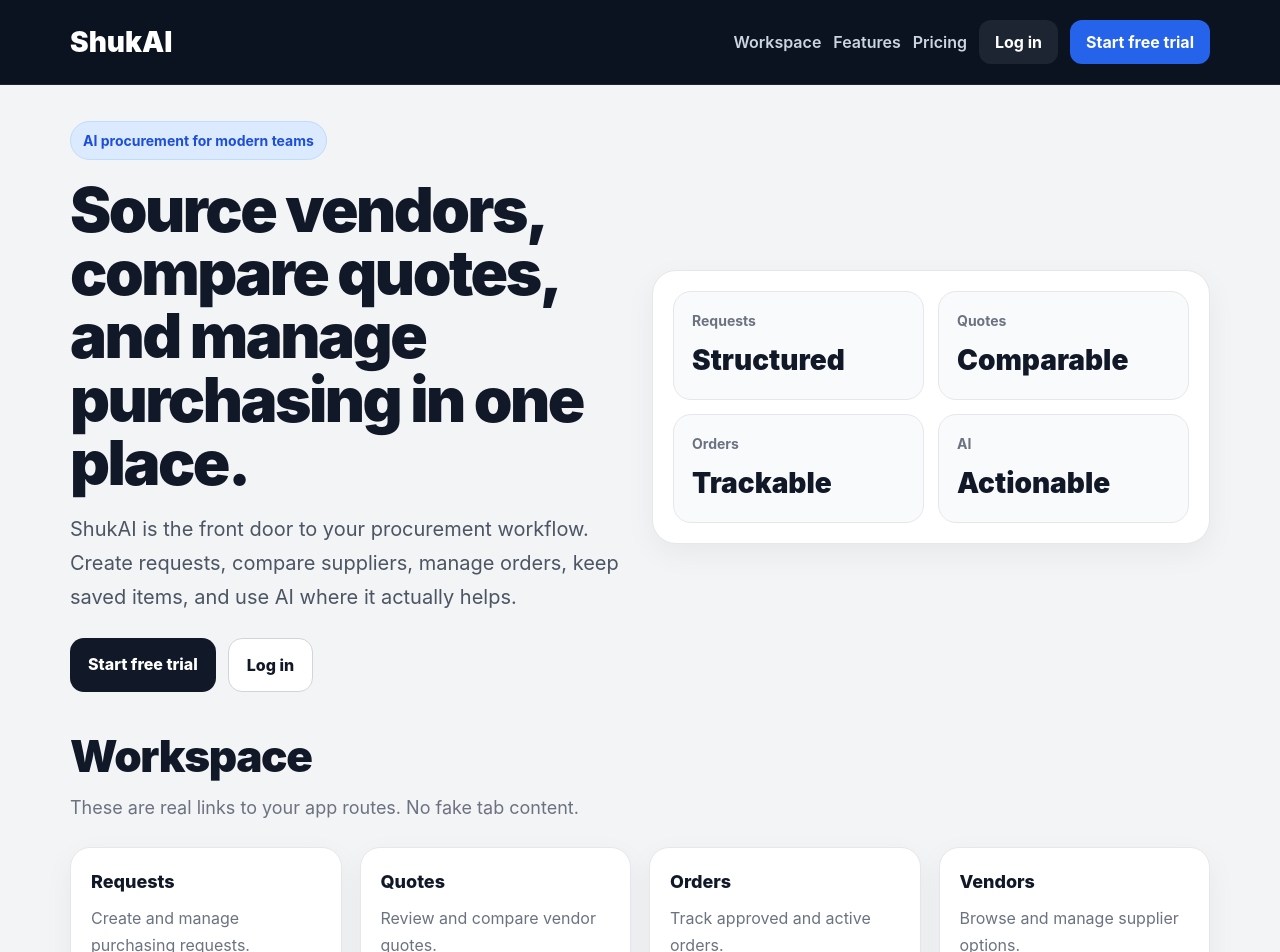
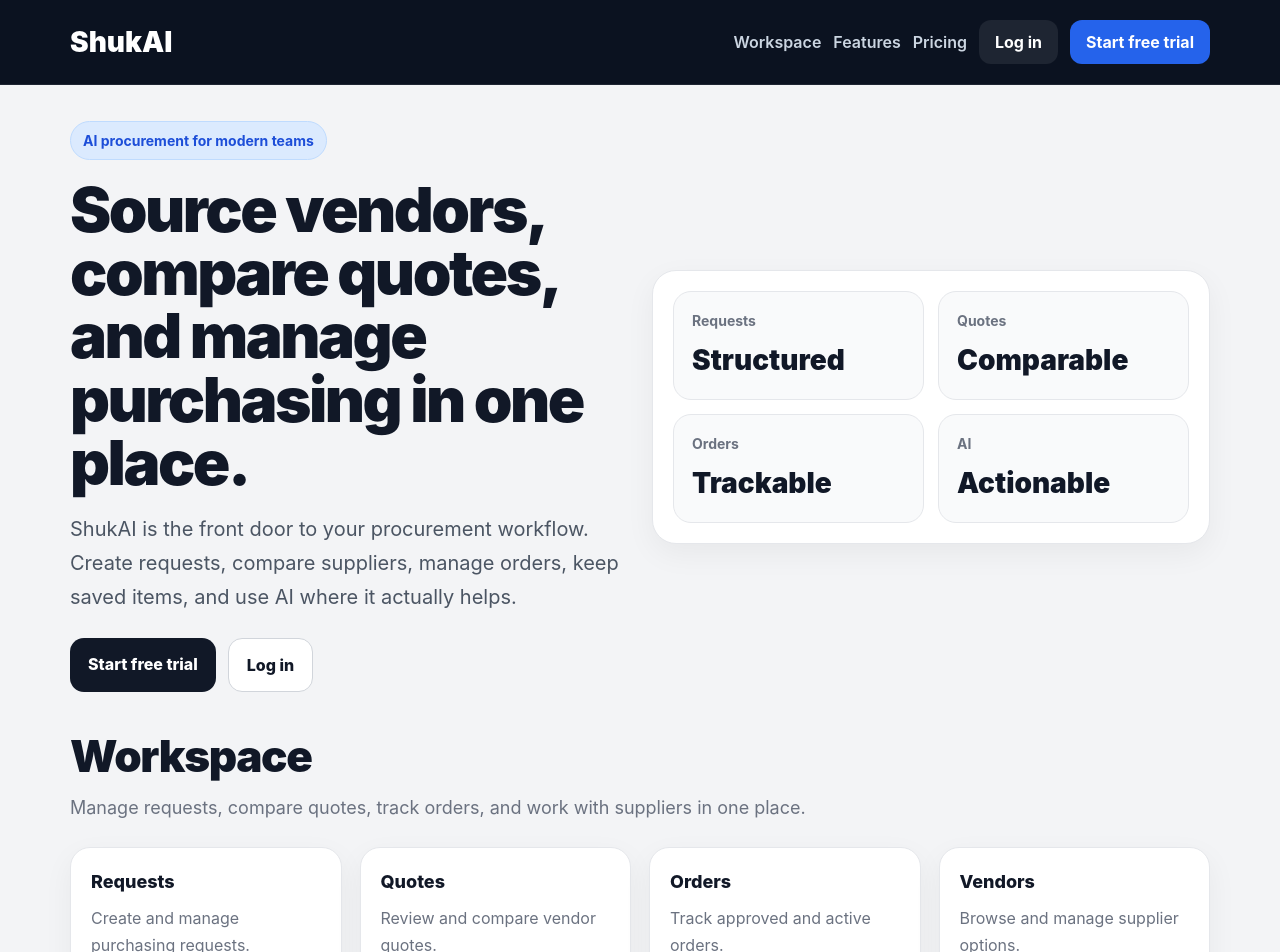
Before and after one commit to Gr33nstonecorp/shuka, a Next.js app: page / in a window 1280 px wide. Shown: the top 952 px of the page. Built offline with nearby package versions, Linux system fonts and the light colour scheme; no server answers.

Commit message:
Update page.tsx

```diff
--- a/app/page.tsx
+++ b/app/page.tsx
@@ -238,9 +238,9 @@ export default function HomePage() {
         <div style={container}>
           <div style={sectionHeader}>
             <h2 style={sectionTitle}>Workspace</h2>
-            <p style={sectionText}>
-              These are real links to your app routes. No fake tab content.
-            </p>
+<p style={sectionText}>
+  Manage requests, compare quotes, track orders, and work with suppliers in one place.
+</p>
           </div>
 
           <div style={tabGrid}>
```
